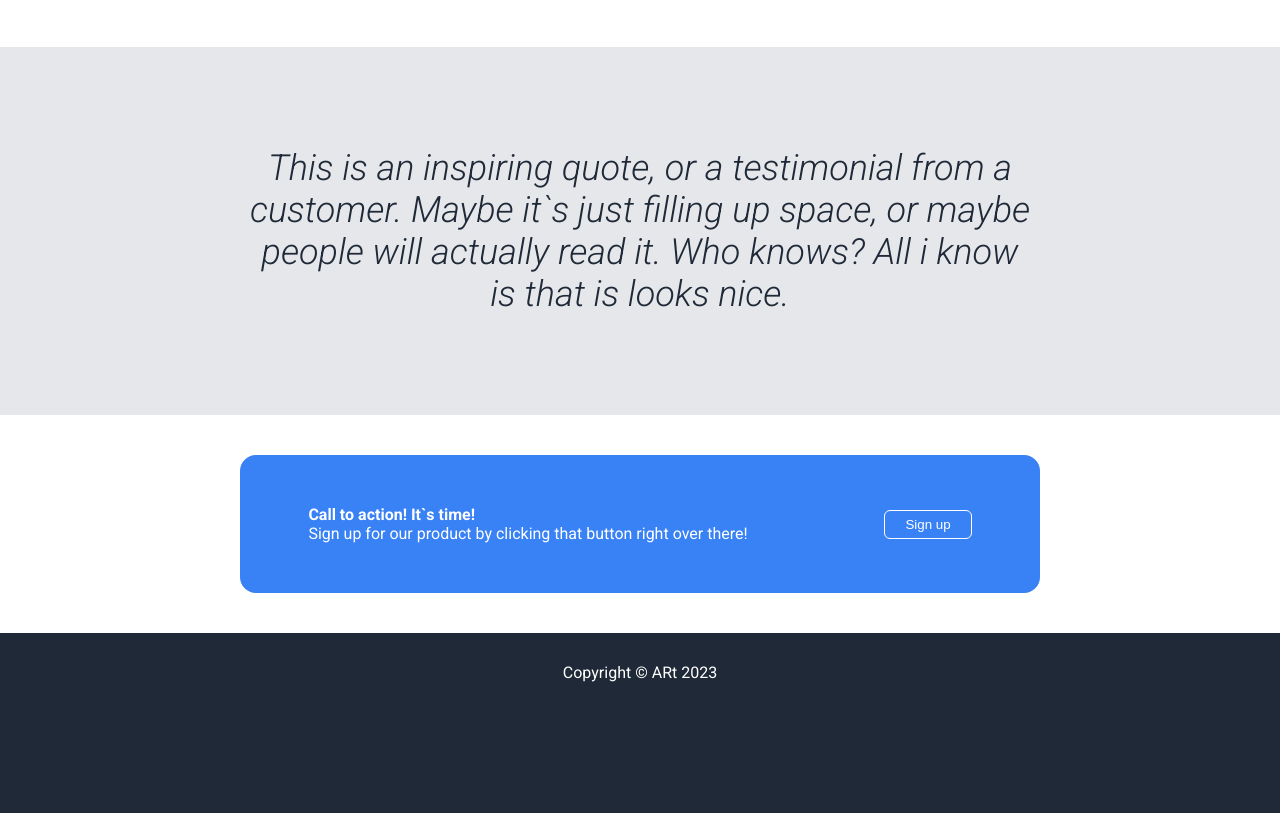
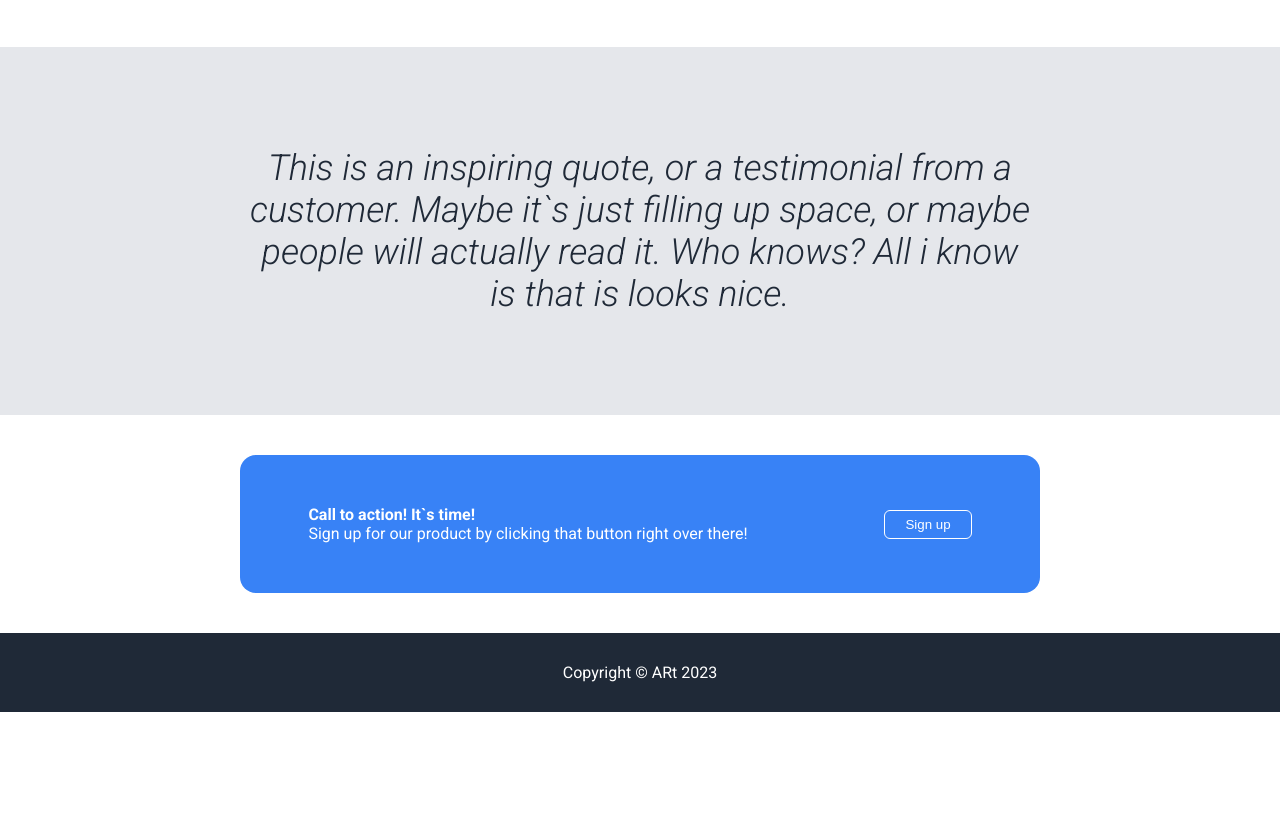
Before and after one commit to oOARt/Landing-project-task-from-Odin, a plain HTML site: page index.html in a window 1280 px wide. Shown: the part 1120-1933 px from the top of the page. After the commit the page ends 1832 px from the top, so only its background shows below. Drawn offline with Linux system fonts and the light colour scheme.

Commit message:
changed footer padding size

```diff
--- a/style.css
+++ b/style.css
@@ -4,8 +4,7 @@ html {
 body {
   margin: 0;
 }
-header,
-footer {
+header {
   background-color: #1f2937;
   padding-bottom: 100px;
 }
@@ -137,7 +136,7 @@ blockquote {
 
 footer {
   color: white;
-  height: 50px;
   text-align: center;
-  padding-top: 30px;
+  background-color: #1f2937;
+  padding: 30px 0;
 }
```
